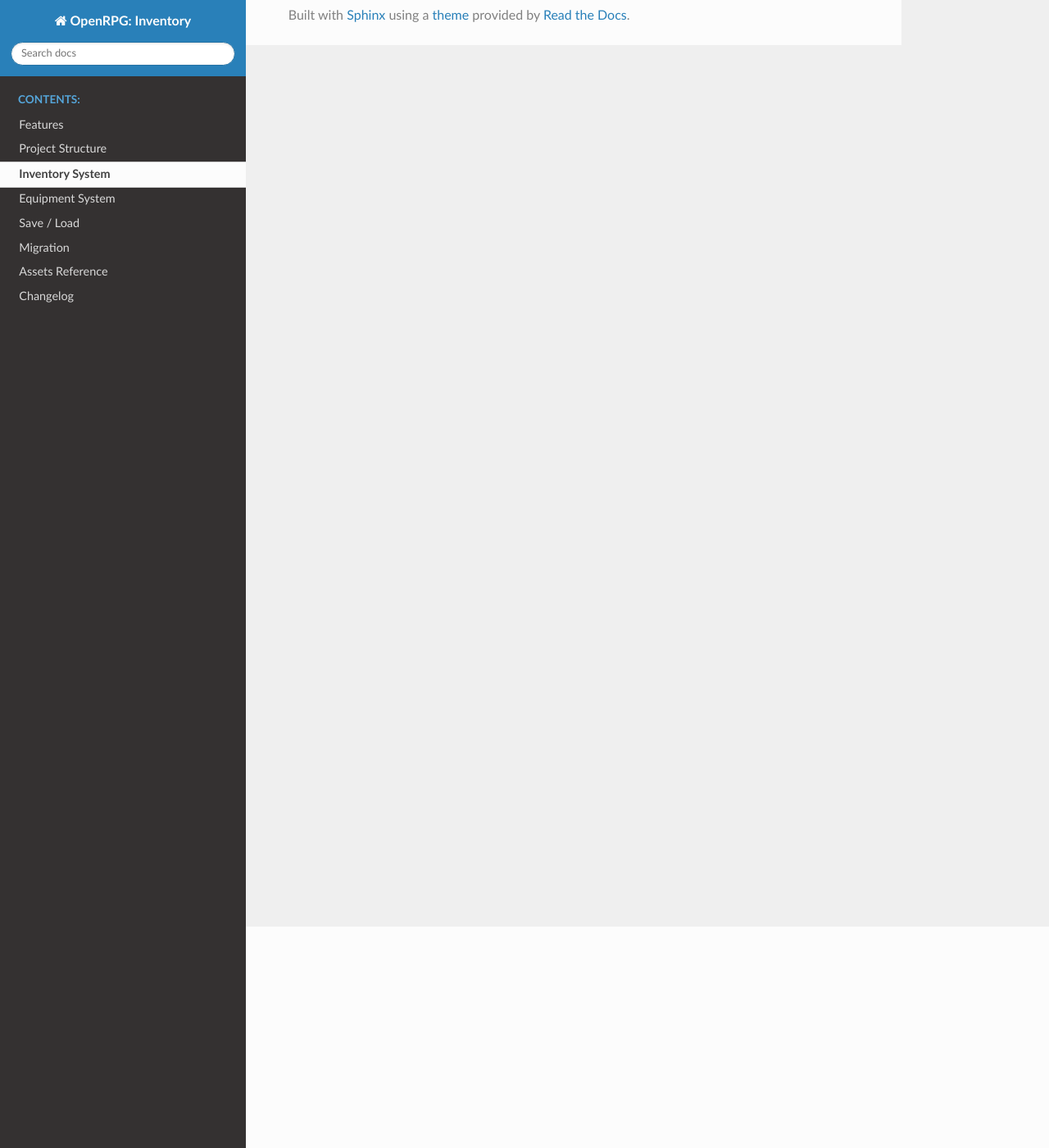
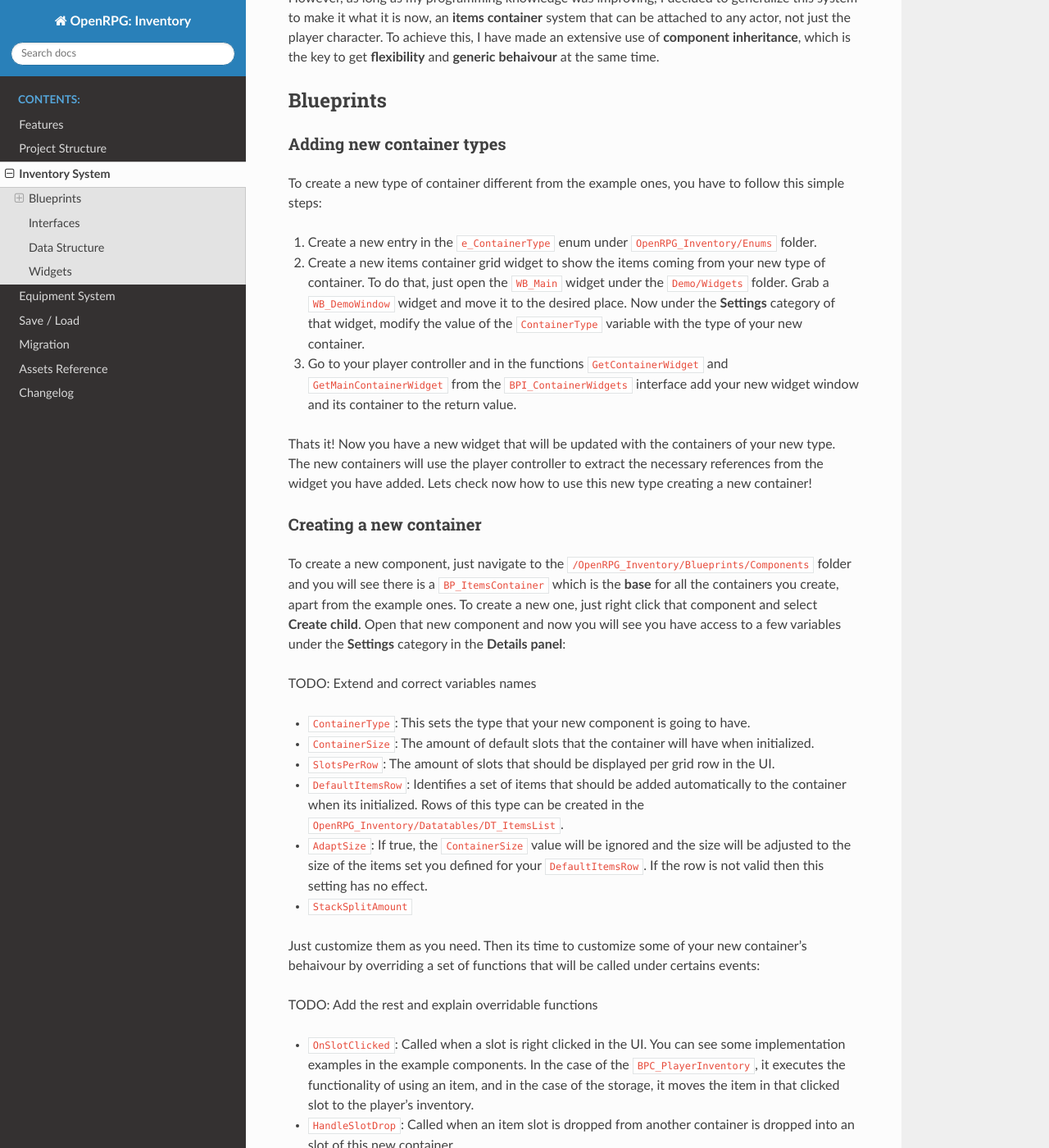
Before and after one commit to angelhodar/OpenRPG_Inventory, a Sphinx documentation site: the page built from docs/inventory.rst, in a window 1280 px wide and 1400 px high, scrolled down 270 px. Shown: the whole window at 82% size. Built offline with Sphinx 7.4.7 and the Read the Docs theme 2.0.0, drawn with Linux system fonts in a browser that asks for light colours; some of the changed text lies outside the part shown.

Commit message:
Expanded documentation

```diff
--- a/docs/changelog.rst
+++ b/docs/changelog.rst
@@ -32,3 +32,4 @@
 - Add widget to show keyboard controls and shotcuts when using the system.
 - Improve the example scene.
 - Add some real functionality to an item instead of just explaining how to do it.
+- Add functions to dynamically increase the amounts of slots in container.
--- a/docs/inventory.rst
+++ b/docs/inventory.rst
@@ -1,2 +1,88 @@
 Inventory System
 ================
+
+In this section we will explore the inventory system and how to use it. Let me first explain you that when this
+project started, this system was just purely that, an inventory system that was attached to the main player character.
+
+However, as long as my programming knowledge was improving, I decided to generalize this system to make it what it is
+now, an **items container** system that can be attached to any actor, not just the player character. To achieve this,
+I have made an extensive use of **component inheritance**, which is the key to get **flexibility** and **generic behaivour**
+at the same time.
+
+Blueprints
+----------
+
+Adding new container types
+**************************
+
+To create a new type of container different from the example ones, you have to follow this simple steps:
+
+1. Create a new entry in the ``e_ContainerType`` enum under ``OpenRPG_Inventory/Enums`` folder.
+2. Create a new items container grid widget to show the items coming from your new type of container.
+   To do that, just open the ``WB_Main`` widget under the ``Demo/Widgets`` folder. Grab a ``WB_DemoWindow``
+   widget and move it to the desired place. Now under the **Settings** category of that widget, modify the
+   value of the ``ContainerType`` variable with the type of your new container.
+3. Go to your player controller and in the functions ``GetContainerWidget`` and ``GetMainContainerWidget`` from the
+   ``BPI_ContainerWidgets`` interface add your new widget window and its container to the return value.
+
+Thats it! Now you have a new widget that will be updated with the containers of your new type. The new containers will
+use the player controller to extract the necessary references from the widget you have added. Lets check now how to use
+this new type creating a new container!
+
+Creating a new container
+************************
+
+To create a new component, just navigate to the ``/OpenRPG_Inventory/Blueprints/Components`` folder and you will see there
+is a ``BP_ItemsContainer`` which is the **base** for all the containers you create, apart from the example ones. To create
+a new one, just right click that component and select **Create child**. Open that new component and now you will see you
+have access to a few variables under the **Settings** category in the **Details panel**:
+
+TODO: Extend and correct variables names
+
+* ``ContainerType``: This sets the type that your new component is going to have.
+* ``ContainerSize``: The amount of default slots that the container will have when initialized.
+* ``SlotsPerRow``: The amount of slots that should be displayed per grid row in the UI.
+* ``DefaultItemsRow``: Identifies a set of items that should be added automatically to the container when its initialized. Rows of this
+  type can be created in the ``OpenRPG_Inventory/Datatables/DT_ItemsList``.
+* ``AdaptSize``: If true, the ``ContainerSize`` value will be ignored and the size will be adjusted to the size of the items set you defined
+  for your ``DefaultItemsRow``. If the row is not valid then this setting has no effect.
+* ``StackSplitAmount``
+
+Just customize them as you need. Then its time to customize some of your new container's behaivour by overriding a set of functions
+that will be called under certains events:
+
+TODO: Add the rest and explain overridable functions
+
+* ``OnSlotClicked``: Called when a slot is right clicked in the UI. You can see some implementation examples in the
+  example components. In the case of the ``BPC_PlayerInventory``, it executes the functionality of using an item, and
+  in the case of the storage, it moves the item in that clicked slot to the player's inventory.
+* ``HandleSlotDrop``: Called when an item slot is dropped from another container is dropped into an slot of this new container.
+* ``HandleEquipmentSlotDrop``: Same idea as before but only executed when this drop comes from an equipment slot.
+* ``SaveContainer``: Add extra behaivour when saving data from this container. For example, in ``BPC_PlayerInventory``, the
+  player's money is also saved when calling this function.
+* ``LoadContainer``: Same idea as above but for loading purposes.
+
+
+Adding items container to an actor
+**********************************
+
+TODO: Explain the process and the initialization pipeline.
+
+
+Example containers
+******************
+
+TODO: Explain each of the default containers.
+
+
+
+Interfaces
+----------
+
+
+Data Structure
+--------------
+
+
+Widgets
+-------
```
Also changed, not shown: docs/equipment.rst (+14 -0 lines).
